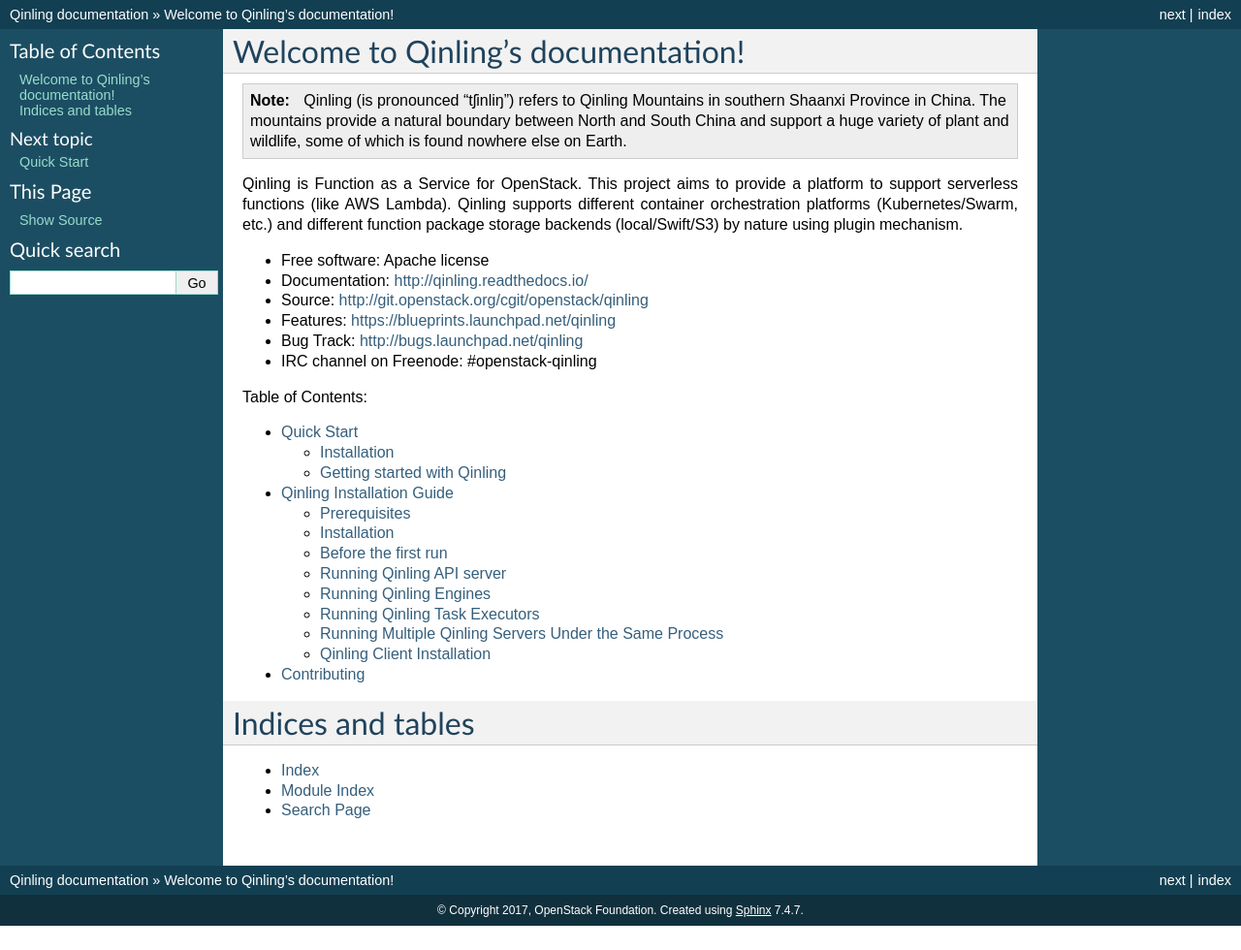
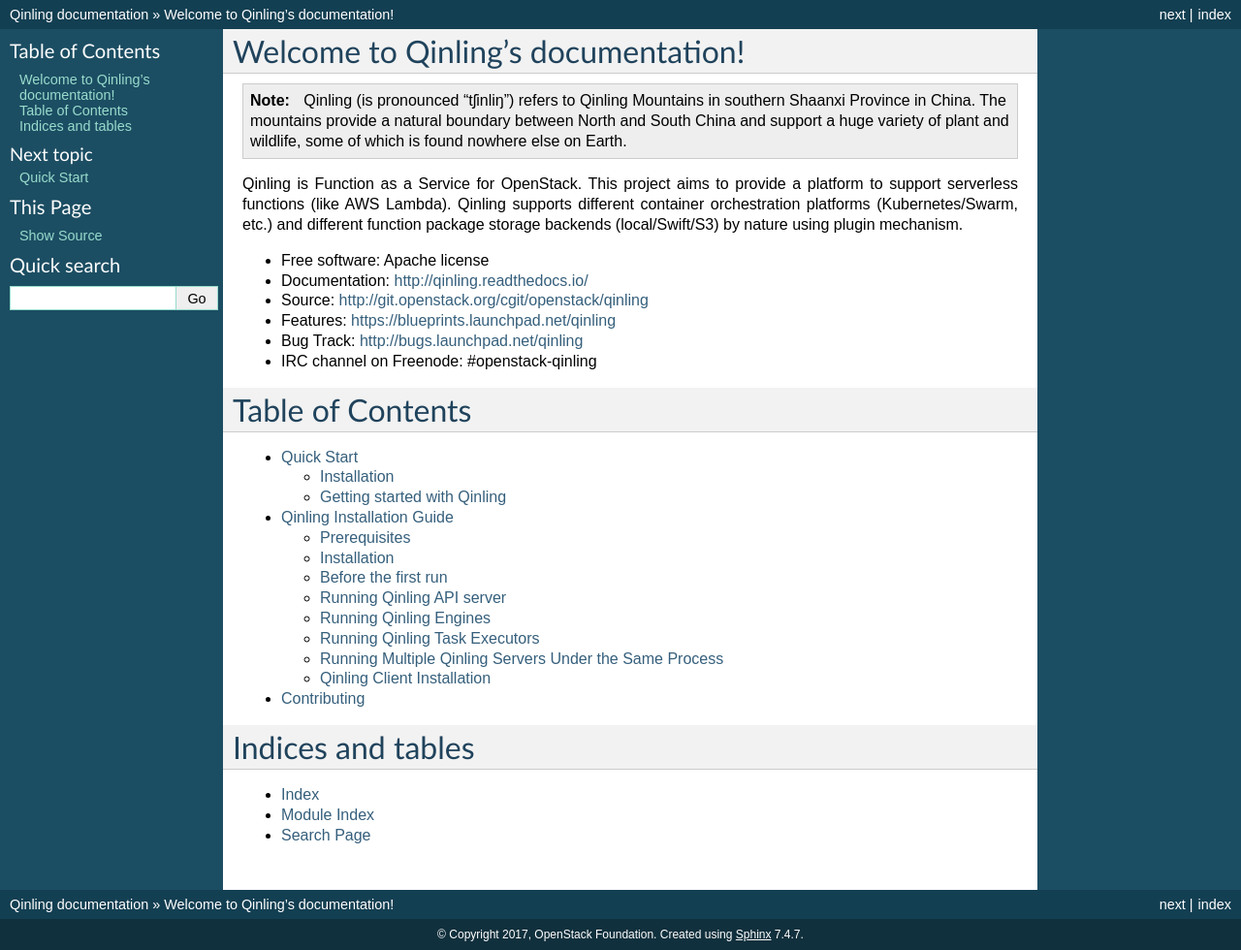
Before and after one commit to openstack-archive/qinling, a Sphinx documentation site: the page built from doc/source/index.rst, in a window 1280 px wide. Shown: the whole page at 97% size. Built offline with Sphinx 7.4.7, drawn with Linux system fonts in a browser that asks for light colours; before the commit the page ends 955 px from its top, so only the background shows below that.

Commit message:
Improve doc
Change-Id: I22ac7943a9871bf6cfafb033b0523c6cf5a6b7cf
(cherry picked from commit a6043729cb25d7ffe954bc12a9c308b7c66ab6fb)

```diff
--- a/README.rst
+++ b/README.rst
@@ -16,7 +16,7 @@
 plugin mechanism.
 
 * Free software: Apache license
-* Documentation: http://docs.openstack.org/developer/qinling
+* Documentation: http://qinling.readthedocs.io/
 * Source: http://git.openstack.org/cgit/openstack/qinling
 * Features: https://blueprints.launchpad.net/qinling
 * Bug Track: http://bugs.launchpad.net/qinling
--- a/doc/source/index.rst
+++ b/doc/source/index.rst
@@ -26,7 +26,8 @@
 * Bug Track: http://bugs.launchpad.net/qinling
 * IRC channel on Freenode: #openstack-qinling
 
-Table of Contents:
+Table of Contents
+=================
 
 .. toctree::
    :maxdepth: 2
```
